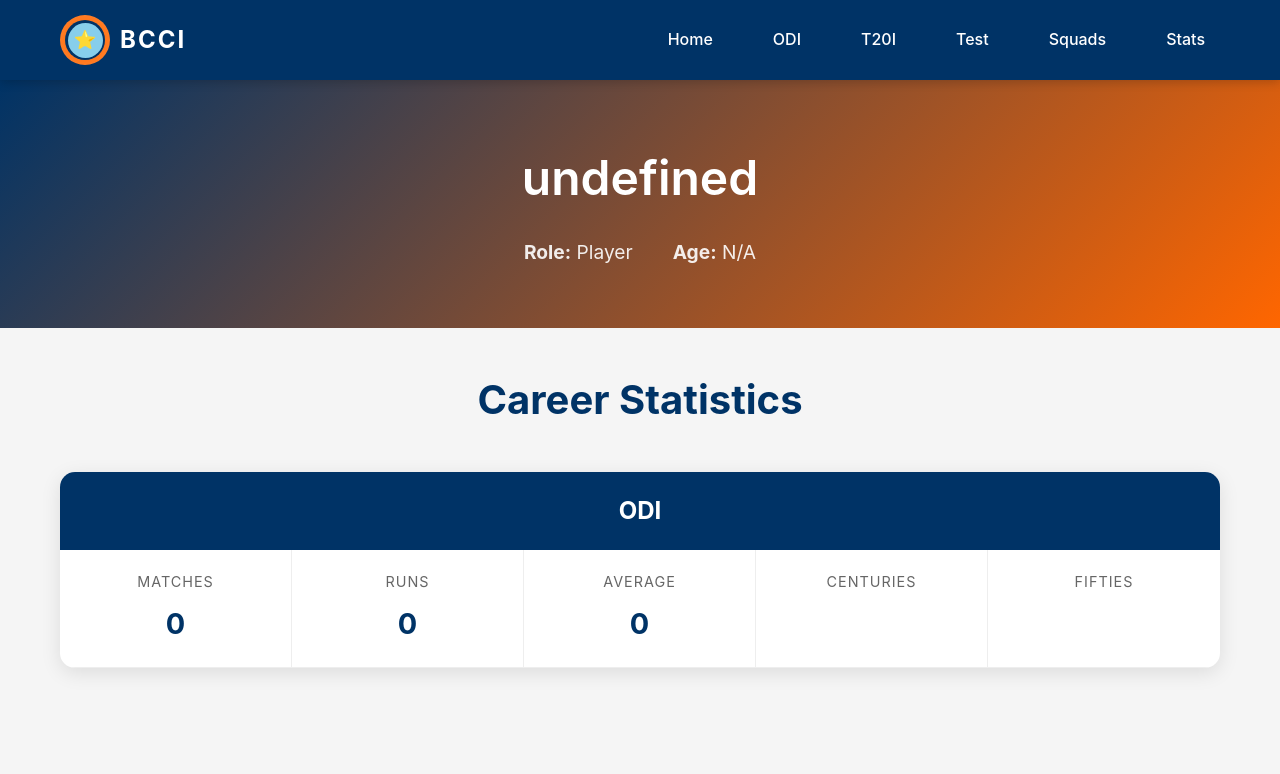
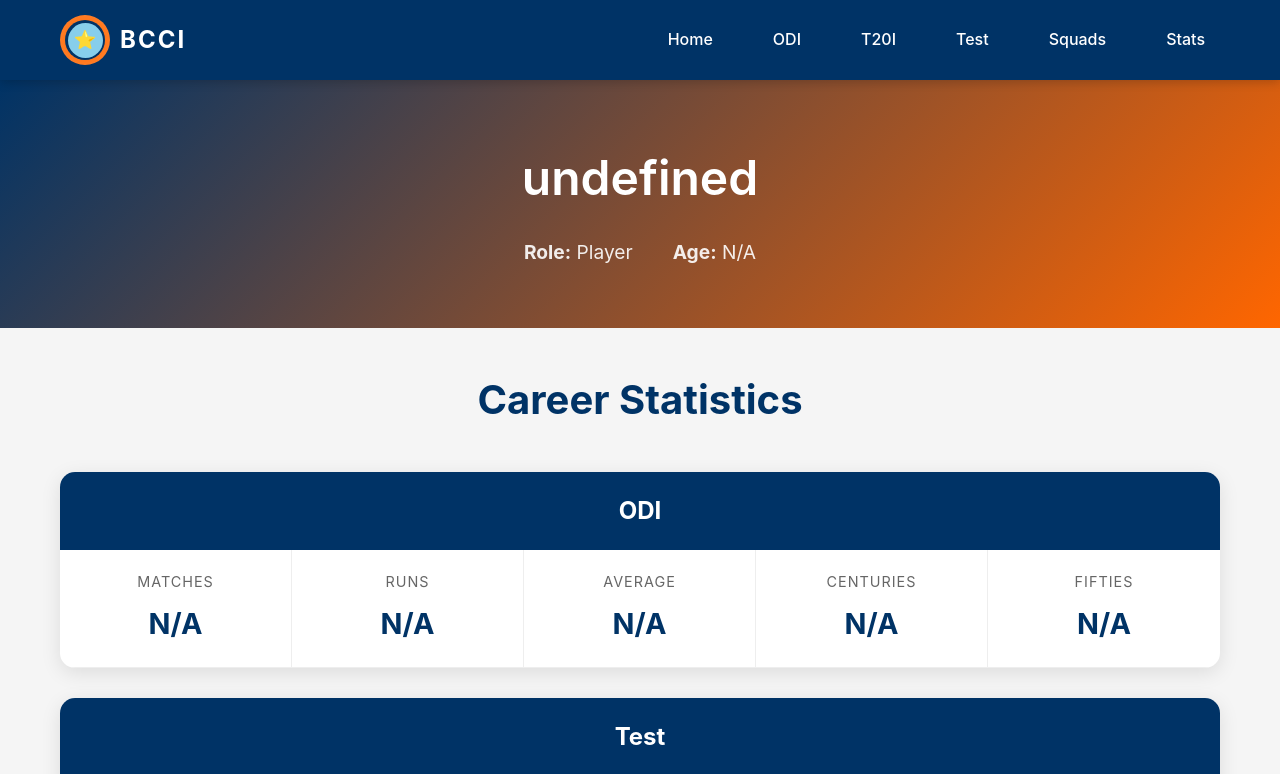
Before and after one commit to Gokulg2401/bcci-gkl, a React (Create React App) app: page /player in a window 1280 px wide. Shown: the top 774 px of the page. Built offline with nearby package versions, Linux system fonts and the light colour scheme.

Commit message:
Fix player info display - added complete player database and fixed encoding issues

```diff
--- a/src/components/PlayerPage.jsx
+++ b/src/components/PlayerPage.jsx
@@ -4,7 +4,7 @@ import './PlayerPage.css';
 
 const PlayerPage = () => {
   const location = useLocation();
-  const playerName = decodeURIComponent(location.pathname.split('/')[2]);
+  const playerName = decodeURIComponent(location.pathname.split('/')[2]).replace(/&#39;/g, "'");
 
   const playerData = {
     'Shubman Gill': {
@@ -65,6 +65,141 @@ const PlayerPage = () => {
         Test: { matches: 36, wickets: 159, avg: 20.69, economy: 2.69, bestFig: '6/27' },
         T20I: { matches: 70, wickets: 89, avg: 20.22, economy: 6.62, bestFig: '3/7' }
       }
+    },
+    'KL Rahul': {
+      name: 'KL Rahul',
+      role: 'Wicket-keeper/Batsman',
+      age: 32,
+      formats: {
+        ODI: { matches: 69, runs: 2851, avg: 45.25, centuries: 6, fifties: 15 },
+        Test: { matches: 48, runs: 2863, avg: 34.58, centuries: 8, fifties: 13 },
+        T20I: { matches: 72, runs: 2265, avg: 37.75, centuries: 2, fifties: 22 }
+      }
+    },
+    'Shreyas Iyer': {
+      name: 'Shreyas Iyer',
+      role: 'Batsman',
+      age: 30,
+      formats: {
+        ODI: { matches: 50, runs: 1734, avg: 47.05, centuries: 1, fifties: 15 },
+        Test: { matches: 14, runs: 719, avg: 35.95, centuries: 1, fifties: 4 },
+        T20I: { matches: 57, runs: 1442, avg: 28.84, centuries: 0, fifties: 11 }
+      }
+    },
+    'Ravindra Jadeja': {
+      name: 'Ravindra Jadeja',
+      role: 'All-rounder',
+      age: 36,
+      formats: {
+        ODI: { matches: 197, runs: 2756, avg: 32.13, wickets: 220, bowlAvg: 36.46 },
+        Test: { matches: 73, runs: 3200, avg: 35.26, wickets: 294, bowlAvg: 24.63 },
+        T20I: { matches: 74, runs: 515, avg: 29.41, wickets: 54, bowlAvg: 29.85 }
+      }
+    },
+    'Kuldeep Yadav': {
+      name: 'Kuldeep Yadav',
+      role: 'Bowler',
+      age: 30,
+      formats: {
+        ODI: { matches: 88, wickets: 161, avg: 27.61, economy: 4.92, bestFig: '6/25' },
+        Test: { matches: 6, wickets: 21, avg: 24.14, economy: 2.84, bestFig: '5/99' },
+        T20I: { matches: 42, wickets: 53, avg: 25.09, economy: 7.56, bestFig: '4/35' }
+      }
+    },
+    'Mohammed Shami': {
+      name: 'Mohammed Shami',
+      role: 'Bowler',
+      age: 34,
+      formats: {
+        ODI: { matches: 95, wickets: 195, avg: 25.06, economy: 5.28, bestFig: '7/57' },
+        Test: { matches: 64, wickets: 229, avg: 27.36, economy: 2.82, bestFig: '6/56' }
+      }
+    },
+    'Yuzvendra Chahal': {
+      name: 'Yuzvendra Chahal',
+      role: 'Bowler',
+      age: 34,
+      formats: {
+        ODI: { matches: 72, wickets: 121, avg: 27.13, economy: 5.26, bestFig: '6/42' },
+        T20I: { matches: 80, wickets: 96, avg: 25.09, economy: 8.17, bestFig: '6/25' }
+      }
+    },
+    'Rishabh Pant': {
+      name: 'Rishabh Pant',
+      role: 'Wicket-keeper/Batsman',
+      age: 27,
+      formats: {
+        ODI: { matches: 30, runs: 865, avg: 33.27, centuries: 1, fifties: 5 },
+        Test: { matches: 33, runs: 2271, avg: 43.67, centuries: 5, fifties: 9 },
+        T20I: { matches: 66, runs: 987, avg: 22.43, centuries: 0, fifties: 3 }
+      }
+    },
+    'Yashasvi Jaiswal': {
+      name: 'Yashasvi Jaiswal',
+      role: 'Batsman',
+      age: 23,
+      formats: {
+        Test: { matches: 15, runs: 1407, avg: 56.28, centuries: 3, fifties: 8 },
+        T20I: { matches: 23, runs: 723, avg: 36.15, centuries: 1, fifties: 5 }
+      }
+    },
+    'Axar Patel': {
+      name: 'Axar Patel',
+      role: 'All-rounder',
+      age: 31,
+      formats: {
+        ODI: { matches: 9, runs: 38, avg: 12.67, wickets: 11, bowlAvg: 33.45 },
+        Test: { matches: 11, runs: 447, avg: 31.93, wickets: 43, bowlAvg: 15.79 },
+        T20I: { matches: 54, runs: 134, avg: 16.75, wickets: 61, bowlAvg: 20.95 }
+      }
+    },
+    'Arshdeep Singh': {
+      name: 'Arshdeep Singh',
+      role: 'Bowler',
+      age: 25,
+      formats: {
+        ODI: { matches: 13, wickets: 33, avg: 13.48, economy: 4.12, bestFig: '5/37' },
+        T20I: { matches: 50, wickets: 76, avg: 18.09, economy: 8.26, bestFig: '4/9' }
+      }
+    },
+    'Cheteshwar Pujara': {
+      name: 'Cheteshwar Pujara',
+      role: 'Batsman',
+      age: 37,
+      formats: {
+        ODI: { matches: 5, runs: 51, avg: 17.00, centuries: 0, fifties: 0 },
+        Test: { matches: 103, runs: 7195, avg: 43.60, centuries: 19, fifties: 35 }
+      }
+    },
+    'Ajinkya Rahane': {
+      name: 'Ajinkya Rahane',
+      role: 'Batsman',
+      age: 36,
+      formats: {
+        ODI: { matches: 90, runs: 2962, avg: 35.26, centuries: 3, fifties: 24 },
+        Test: { matches: 85, runs: 5077, avg: 38.46, centuries: 12, fifties: 26 },
+        T20I: { matches: 20, runs: 375, avg: 20.83, centuries: 0, fifties: 2 }
+      }
+    },
+    'Ravichandran Ashwin': {
+      name: 'Ravichandran Ashwin',
+      role: 'All-rounder',
+      age: 38,
+      formats: {
+        ODI: { matches: 116, runs: 707, avg: 16.44, wickets: 156, bowlAvg: 33.20 },
+        Test: { matches: 100, runs: 3309, avg: 25.69, wickets: 516, bowlAvg: 24.00 },
+        T20I: { matches: 65, runs: 184, avg: 12.27, wickets: 72, bowlAvg: 23.22 }
+      }
+    },
+    'Umesh Yadav': {
+      name: 'Umesh Yadav',
+      role: 'Bowler',
+      age: 37,
+      formats: {
+        ODI: { matches: 75, wickets: 106, avg: 31.66, economy: 5.68, bestFig: '4/31' },
+        Test: { matches: 57, wickets: 170, avg: 30.29, economy: 3.36, bestFig: '6/88' },
+        T20I: { matches: 10, wickets: 13, avg: 20.15, economy: 8.51, bestFig: '4/25' }
+      }
     }
   };
 
@@ -72,7 +207,11 @@ const PlayerPage = () => {
     name: playerName,
     role: 'Player',
     age: 'N/A',
-    formats: { ODI: { matches: 0, runs: 0, avg: 0 } }
+    formats: {
+      ODI: { matches: 'N/A', runs: 'N/A', avg: 'N/A', centuries: 'N/A', fifties: 'N/A' },
+      Test: { matches: 'N/A', runs: 'N/A', avg: 'N/A', centuries: 'N/A', fifties: 'N/A' },
+      T20I: { matches: 'N/A', runs: 'N/A', avg: 'N/A', centuries: 'N/A', fifties: 'N/A' }
+    }
   };
 
   return (
--- a/src/components/SquadsPage.jsx
+++ b/src/components/SquadsPage.jsx
@@ -105,7 +105,7 @@ const SquadsPage = () => {
 
           <div className="players-grid">
             {currentSquad.players.map((player, index) => (
-              <Link key={index} to={`/player/${encodeURIComponent(player.name)}`} className="player-card">
+              <Link key={index} to={`/player/${encodeURIComponent(player.name.replace(/'/g, "'"))}`} className="player-card">
                 <div className="player-info">
                   <h4>{player.name}</h4>
                   <p className="role">{player.role}</p>
```
Also changed, not shown: 1 other file (tests, documents, lock files or other folders).
